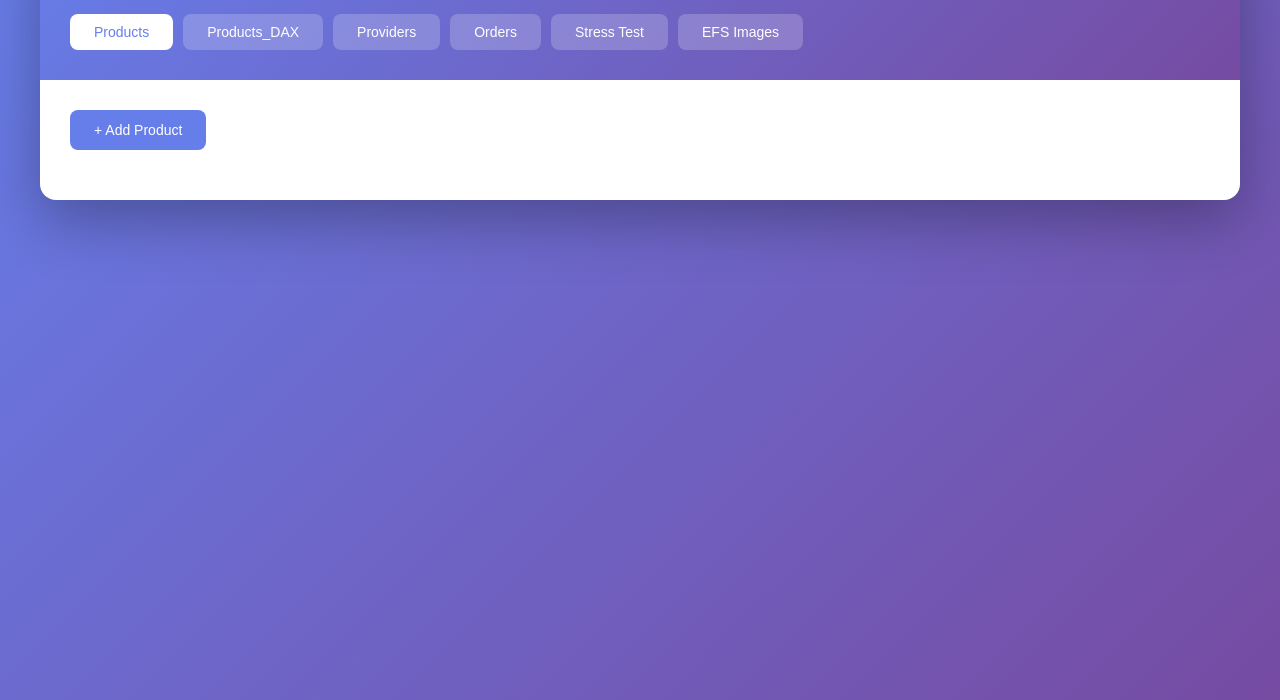
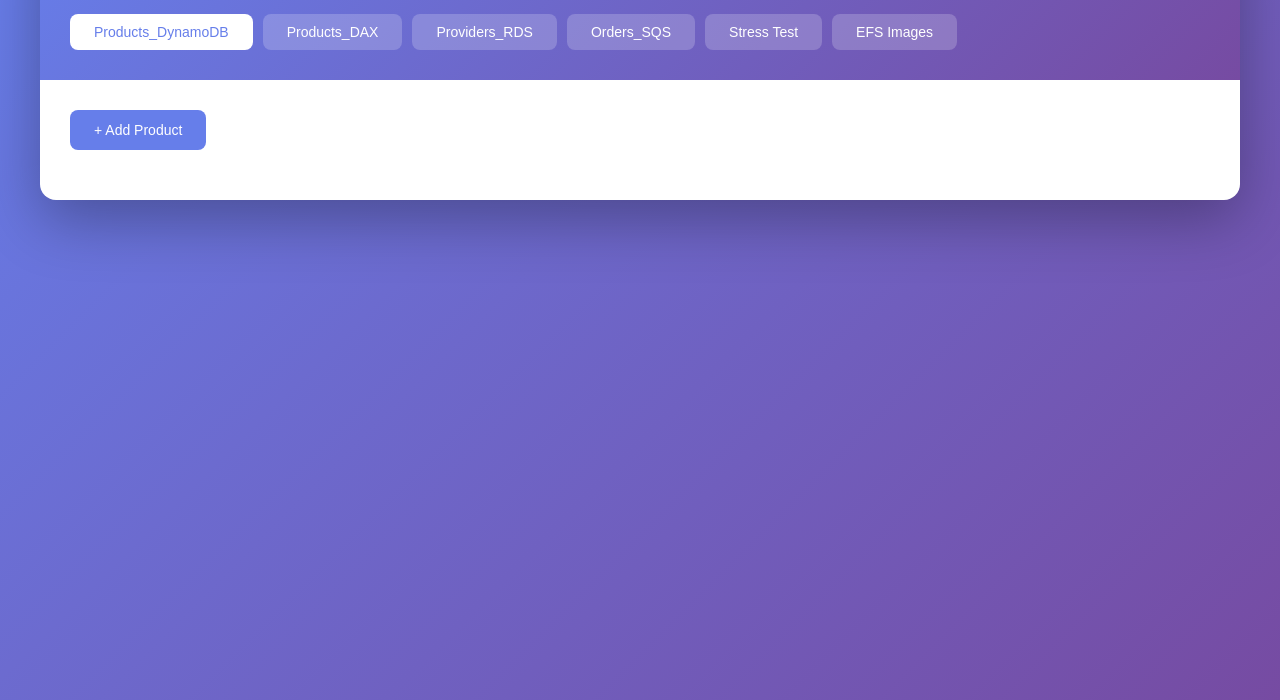
Before and after one commit to vietaws/advanced-architecting, a website: page public/index.html in a window 1280 px wide. Shown: the part 100-800 px from the top of the page. Drawn offline with Linux system fonts and the light colour scheme; no server answers.

Commit message:
update-tab name

```diff
--- a/public/index.html
+++ b/public/index.html
@@ -13,10 +13,10 @@
             <!-- <span id="instance-id" style="color:orange;font-size:14px;margin-left:auto;">Loading...</span> -->
              <span id="version-id" style="color:orange;font-size:14px;margin-left:auto;">Version: 1.0</span>
             <nav>
-                <button class="tab active" data-tab="products">Products</button>
+                <button class="tab active" data-tab="products">Products_DynamoDB</button>
                 <button class="tab" data-tab="products-dax">Products_DAX</button>
-                <button class="tab" data-tab="providers">Providers</button>
-                <button class="tab" data-tab="orders">Orders</button>
+                <button class="tab" data-tab="providers">Providers_RDS</button>
+                <button class="tab" data-tab="orders">Orders_SQS</button>
                 <button class="tab" data-tab="stress">Stress Test</button>
                 <button class="tab" data-tab="efs">EFS Images</button>
             </nav>
```
Also changed, not shown: 1 other file.
